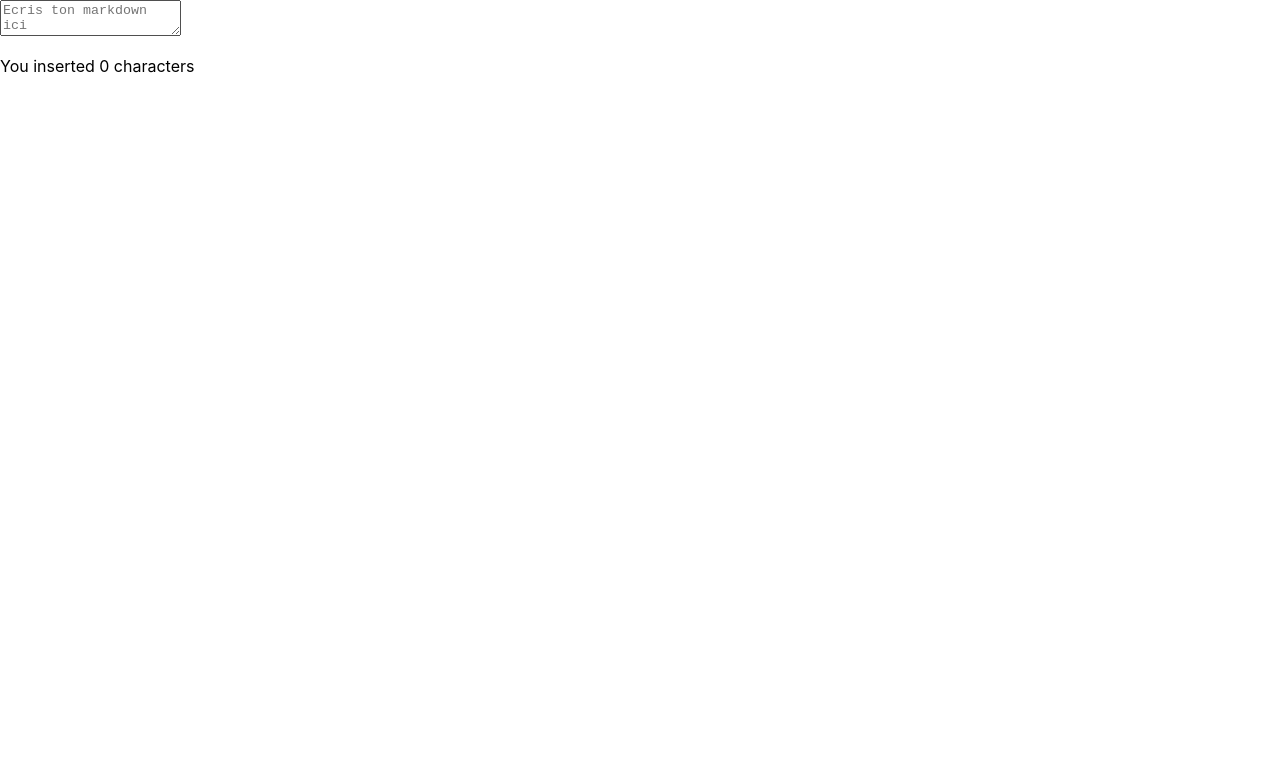
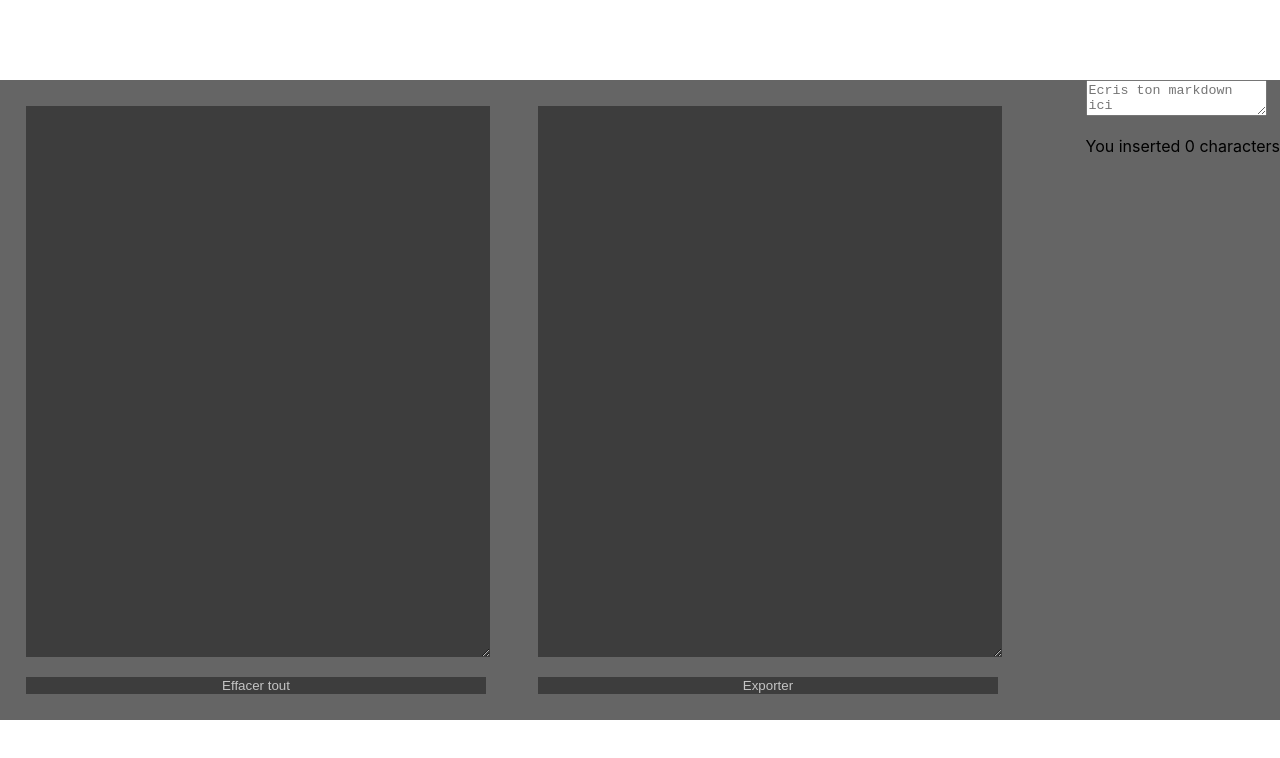
Before and after one commit to XeniaR1S/markode, a React (Create React App) app in the folder markode/: page / in a window 1280 px wide. Shown: the top 758 px of the page. Built offline with nearby package versions, Linux system fonts and the light colour scheme.

Commit message:
fix call on footer.js

```diff
--- a/markode/src/App.js
+++ b/markode/src/App.js
@@ -1,12 +1,12 @@
 import React from 'react';
 import './App.css';
-import AllFooter from './components/AllFooter'
+import Main from './components/Main'
 
 function App() {
   return (
     <div className="App">
-      < AllFooter/>
-		</div>
+		<Main/>
+	</div>
 	);
 }
 
--- a/markode/src/components/Main.js
+++ b/markode/src/components/Main.js
@@ -1,21 +1,32 @@
 import React from 'react';
+import Footer from './Footer';
 
 class Main extends React.Component {
     constructor (props) {
         super(props)
         this.state = {
-            text: ""
+            text: "",
+            numChar: 0
         }
-        this.mdToHtml = this.mdToHtml.bind(this)
+        this.mdToHtml = this.mdToHtml.bind(this);
+        this.countChar = this.countChar.bind(this);
+        this.combinedMethods = this.combinedMethods.bind(this);
     }
-    mdToHtml(e){
+    mdToHtml(event){
         const MarkdownIt = require('markdown-it')
         const md = new MarkdownIt();
-        let text = e.target.value;
+        let text = event.target.value;
         let result = md.render(text);
         this.setState({
             text: result
         });
+    }
+    countChar(event){
+        this.setState({numChar: event.target.value.length});
+    }
+    combinedMethods(e) {
+        this.mdToHtml(e)
+        this.countChar(e)
     }
     render() {
         return (
@@ -24,7 +35,7 @@ class Main extends React.Component {
                     <div className="mdBox">
                         <textarea
                             className="textEditors"
-                            onChange={this.mdToHtml}>
+                            onChange={this.combinedMethods}>
                         </textarea>
                         <button className="editorButtons">Effacer tout</button>
                     </div>
@@ -35,6 +46,7 @@ class Main extends React.Component {
                         <button className="editorButtons">Exporter</button>
                     </div>
                 </div>
+                <Footer countChar={this.countChar} numChar={this.state.numChar}/>
             </div>
         )
     }
```
